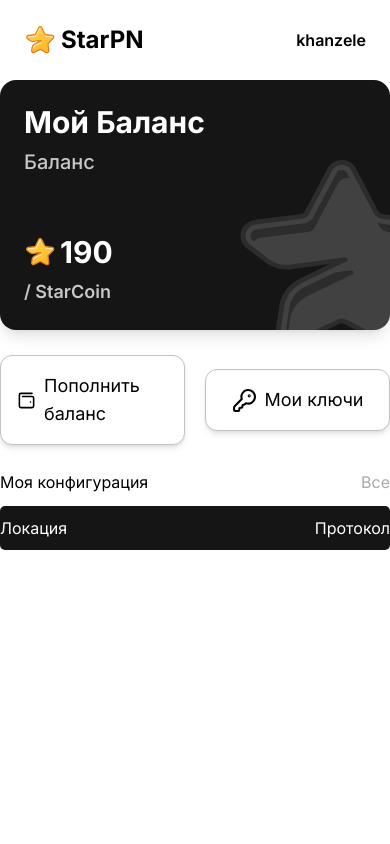
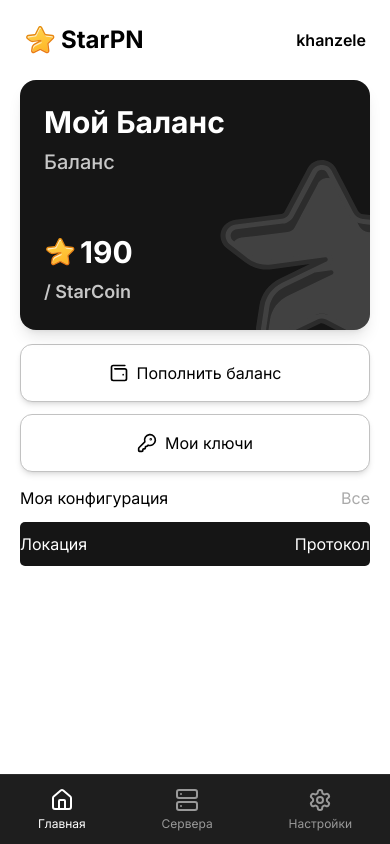
Before and after one commit to khanzele16/StarPN, a Next.js app: page / in a window 390 px wide. Built offline with nearby package versions, Linux system fonts and the light colour scheme.

Commit message:
Updated Footer, Widgets, Card

```diff
--- a/components/Card/index.tsx
+++ b/components/Card/index.tsx
@@ -5,7 +5,7 @@
 
 export function Card() {
   return (
-    <div className="w-full relative max-w-[500px] h-[250px] bg-[#151515] rounded-2xl p-6 shadow-lg text-white flex flex-col justify-between mx-[20px] sm:mx-[100px]">
+    <div className="w-full relative max-w-[500px] min-w-[300px] h-[250px] bg-[#151515] rounded-2xl p-6 shadow-lg text-white flex flex-col justify-between">
       <div className="flex flex-col gap-y-[8px]">
         <p className="text-3xl font-bold">Мой Баланс</p>
         <p className="text-[#c7c7c7] text-xl font-medium">Баланс</p>
--- /dev/null
+++ b/components/Footer/index.tsx
@@ -0,0 +1,38 @@
+import { Home, Server, Settings } from "lucide-react";
+import { usePathname } from "next/navigation";
+import Link from "next/link";
+
+export function Footer() {
+  const pathname = usePathname();
+
+  const tabs = [
+    { name: "Главная", href: "/", icon: Home },
+    { name: "Сервера", href: "/servers", icon: Server },
+    { name: "Настройки", href: "/settings", icon: Settings },
+  ];
+
+  return (
+    <div className="fixed bottom-0 left-0 right-0 z-50 bg-[#1e1e1e] border-t border-[#2d2d2d] flex justify-around items-center h-[70px] sm:hidden">
+      {tabs.map((tab) => {
+        const isActive = pathname === tab.href;
+        const Icon = tab.icon;
+        return (
+          <Link
+            key={tab.name}
+            href={tab.href}
+            className={`flex flex-col items-center gap-y-1 text-sm ${
+              isActive ? "text-white" : "text-[#999]"
+            }`}
+          >
+            <Icon
+              className={`w-6 h-6 ${
+                isActive ? "stroke-white" : "stroke-[#999]"
+              }`}
+            />
+            <span className="text-xs">{tab.name}</span>
+          </Link>
+        );
+      })}
+    </div>
+  );
+}
--- a/components/Home/index.tsx
+++ b/components/Home/index.tsx
@@ -1,16 +1,20 @@
-import React from 'react'
-import { Card } from '../Card'
-import { Widgets } from '../Widgets'
-import { Configuration } from '../Configuration'
+import React, { Suspense } from "react";
+import { Card } from "../Card";
+import { Widgets } from "../Widgets";
+import { Configuration } from "../Configuration";
+import { Footer } from "../Footer";
 
 function Home() {
   return (
-    <div className='w-full gap-y-[25px] max-w-[500px] flex flex-col justify-center items-center content-center font-[family-name:var(--font-inter)]'>
+    <div className="w-full gap-y-[14px] max-w-[500px] mx-[20px] flex flex-col justify-center items-center content-center font-[family-name:var(--font-inter)] sm:mx-[100px]">
       <Card />
       <Widgets />
-      <Configuration/>
+      <Configuration />
+      <Suspense>
+        <Footer />
+      </Suspense>
     </div>
-  )
+  );
 }
 
-export default Home
+export default Home;
--- a/components/Widgets/index.tsx
+++ b/components/Widgets/index.tsx
@@ -3,14 +3,20 @@
 
 export function Widgets() {
   return (
-    <div className="w-full flex flex-row justify-between items-center content-center gap-x-[20px] sm:mx-[100px]">
-      <div className="w-full flex justify-center content-center items-center gap-x-[8px] rounded-xl p-4 shadow-md bg-[#fff] border border-solid border-[#c2c2c2]">
-        <WalletMinimal color="black" size={25} />
-        <p className="text-lg text-black">Пополнить баланс</p>
+    <div className="w-full flex flex-col sm:flex-row justify-between items-center gap-x-[16px] gap-y-[12px] sm:mx-[100px]">
+      <div className="w-full flex justify-center items-center min-w-[200px] gap-x-[8px] rounded-xl p-4 shadow-md bg-[#fff] border border-solid border-[#c2c2c2]">
+        <WalletMinimal
+          color="black"
+          className="w-[20px] h-[20px] sm:w-[25px] sm:h-[25px]"
+        />
+        <p className="text-base sm:text-lg text-black">Пополнить баланс</p>
       </div>
-      <div className="w-full flex justify-center content-center items-center gap-x-[8px] rounded-xl p-4 shadow-md bg-[#fff] border border-solid border-[#c2c2c2]">
-        <KeyRound color="black" size={25} />
-        <p className="text-lg text-black">Мои ключи</p>
+      <div className="w-full flex justify-center items-center min-w-[200px] gap-x-[8px] rounded-xl p-4 shadow-md bg-[#fff] border border-solid border-[#c2c2c2]">
+        <KeyRound
+          color="black"
+          className="w-[20px] h-[20px] sm:w-[25px] sm:h-[25px]"
+        />
+        <p className="text-base sm:text-lg text-black">Мои ключи</p>
       </div>
     </div>
   );
```
